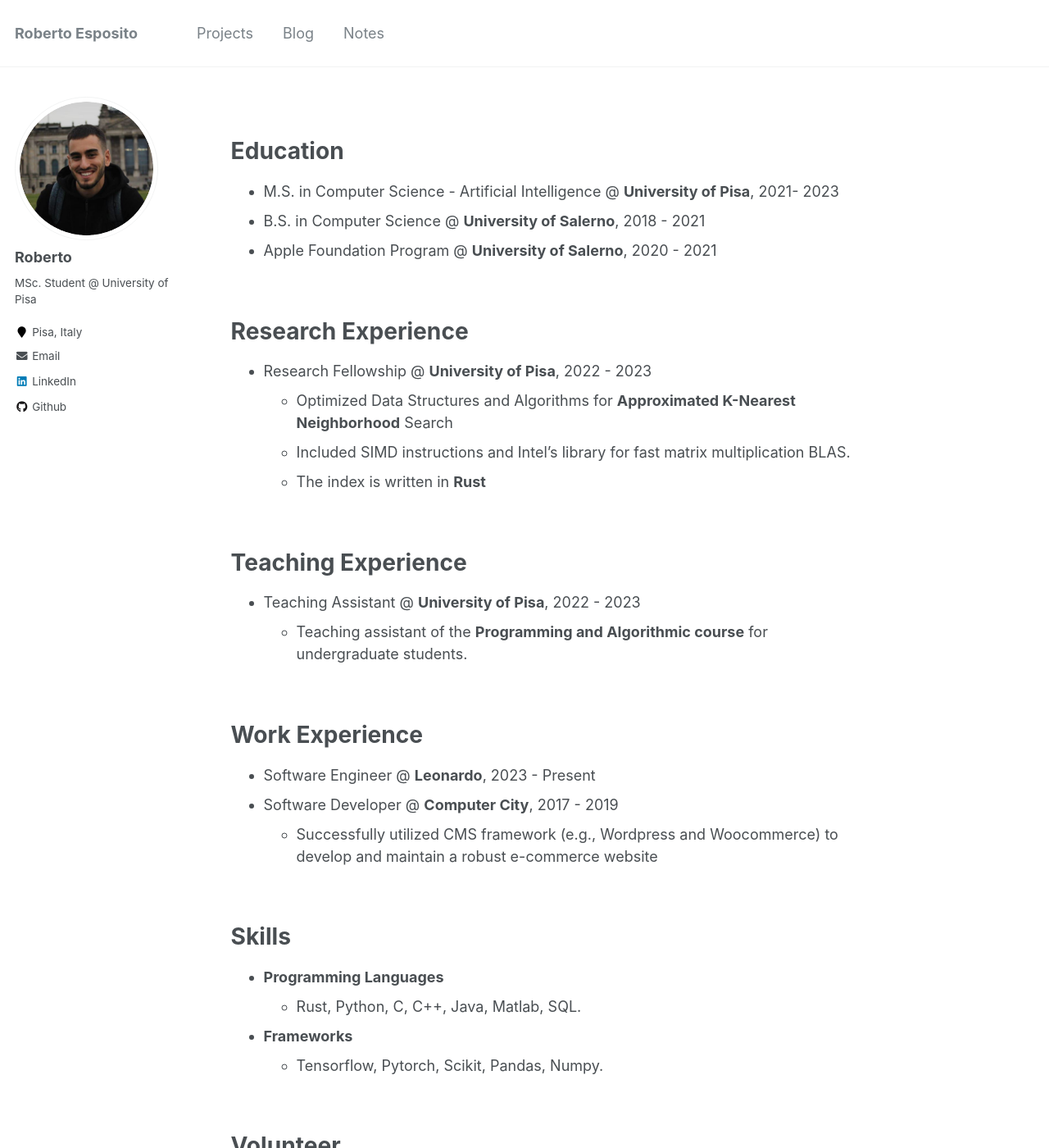
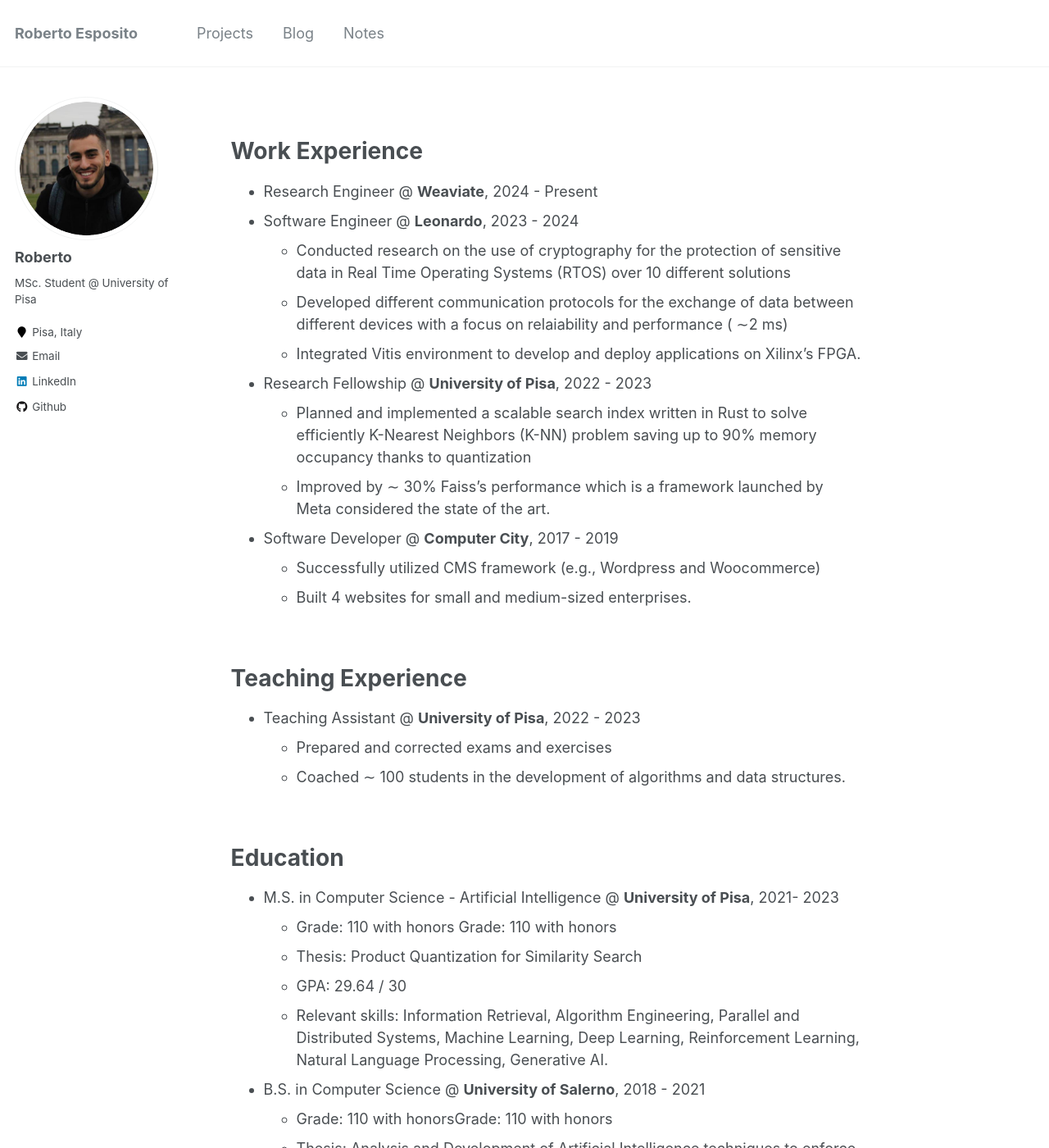
Before and after one commit to robbespo00/robbespo00.github.io, a Jekyll site: the page built from _pages/about.md, in a window 1280 px wide and 1400 px high. Shown: the whole window at 82% size. Built offline with Jekyll 4.4.1, drawn with Linux system fonts in a browser that asks for light colours; some of the changed text lies outside the part shown.

Commit message:
Update on about me page

```diff
--- a/_pages/about.md
+++ b/_pages/about.md
@@ -12,35 +12,43 @@
 
 <br>
 
-Education
+Work Experience
 ======
-* M.S. in Computer Science - Artificial Intelligence @ **University of Pisa**, 2021- 2023
-* B.S. in Computer Science @ **University of Salerno**, 2018 - 2021
-* Apple Foundation Program @ **University of Salerno**, 2020 - 2021
-
-<br>
-
-Research Experience
-======
+* Research Engineer @ **Weaviate**, 2024 - Present
+* Software Engineer @ **Leonardo**, 2023 - 2024
+  * Conducted research on the use of cryptography for the protection of sensitive data in Real Time Operating Systems (RTOS) over 10 different solutions
+  * Developed different communication protocols for the exchange of data between different devices with a focus on relaiability and performance ( ∼2 ms)
+  * Integrated Vitis environment to develop and deploy applications on Xilinx’s FPGA.
 * Research Fellowship @ **University of Pisa**, 2022 - 2023
-  * Optimized Data Structures and Algorithms for **Approximated K-Nearest Neighborhood** Search
-  * Included SIMD instructions and Intel’s library for fast matrix multiplication BLAS.
-  * The index is written in **Rust**
+  * Planned and implemented a scalable search index written in Rust to solve efficiently K-Nearest Neighbors (K-NN) problem saving up to 90% memory occupancy thanks to quantization
+  * Improved by ∼ 30% Faiss’s performance which is a framework launched by Meta considered the state of the art.
+* Software Developer @ **Computer City**, 2017 - 2019
+  * Successfully utilized CMS framework (e.g., Wordpress and Woocommerce)
+  * Built 4 websites for small and medium-sized enterprises.
 
 <br>
 
 Teaching Experience
 ======
 * Teaching Assistant @ **University of Pisa**, 2022 - 2023
-  * Teaching assistant of the **Programming and Algorithmic course** for undergraduate students.
+  * Prepared and corrected exams and exercises
+  * Coached ∼ 100 students in the development of algorithms and data structures.
 
 <br>
 
-Work Experience
+Education
 ======
-* Software Engineer @ **Leonardo**, 2023 - Present
-* Software Developer @ **Computer City**, 2017 - 2019
-  * Successfully utilized CMS framework (e.g., Wordpress and Woocommerce) to develop and maintain a robust e-commerce website
+* M.S. in Computer Science - Artificial Intelligence @ **University of Pisa**, 2021- 2023
+  * Grade: 110 with honors Grade: 110 with honors
+  * Thesis: Product Quantization for Similarity Search
+  * GPA: 29.64 / 30
+  * Relevant skills: Information Retrieval, Algorithm Engineering, Parallel and Distributed Systems, Machine Learning, Deep Learning, Reinforcement Learning, Natural Language Processing, Generative AI.
+* B.S. in Computer Science @ **University of Salerno**, 2018 - 2021
+  * Grade: 110 with honorsGrade: 110 with honors
+  * Thesis: Analysis and Development of Artificial Intelligence techniques to enforce local authorities through Generative Adversarial Networks against criminal activities
+  * GPA: 29.62 / 30
+   Relevant skills: Programming and Data Structures, Algorithms, Distributed Programming, Graph Theory, Operations Research, Theoretical Computer Science, Object Oriented Programming, Artificial Intelligence.
+* Apple Foundation Program @ **University of Salerno**, 2020 - 2021
 
 <br>
 
```
